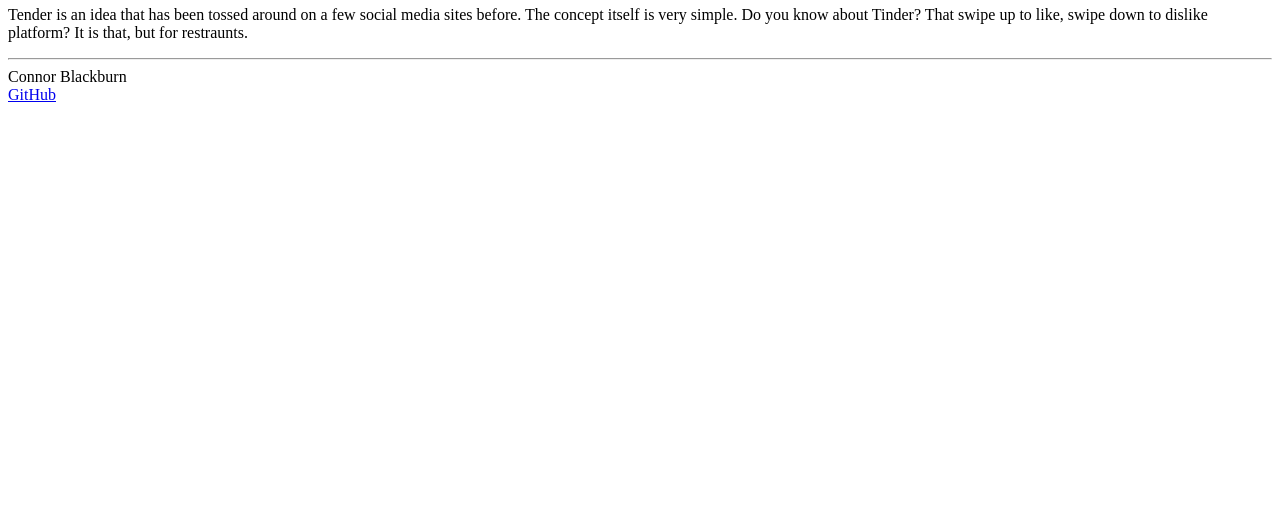
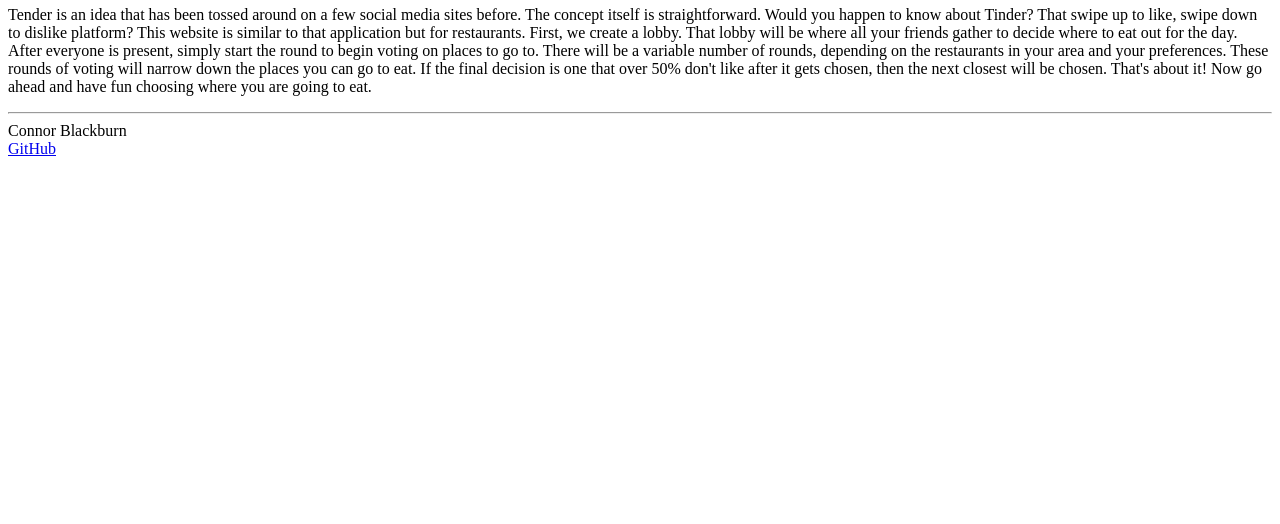
Before and after one commit to Smartiepants109/startup, a plain HTML site: page about.html in a window 1280 px wide. Shown: the part 276-800 px from the top of the page. Drawn offline with Linux system fonts and the light colour scheme.

Commit message:
Update about.html
added more of a description

```diff
--- a/about.html
+++ b/about.html
@@ -25,7 +25,9 @@
     <main>
       <div id="picture" class="picture-box"><img width="400px" src="placeholder.jpg" alt="random" /></div>
       <h1>Welcome to my About page for Tender!</h1>
-      <p>Tender is an idea that has been tossed around on a few social media sites before. The concept itself is very simple. Do you know about Tinder? That swipe up to like, swipe down to dislike platform? It is that, but for restraunts.</p>
+      <p>Tender is an idea that has been tossed around on a few social media sites before. The concept itself is straightforward. Would you happen to know about Tinder? That swipe up to like, swipe down to dislike platform? This website is similar to that application but for restaurants.
+      First, we create a lobby. That lobby will be where all your friends gather to decide where to eat out for the day. After everyone is present, simply start the round to begin voting on places to go to. There will be a variable number of rounds, depending on the restaurants in your area and your preferences.
+      These rounds of voting will narrow down the places you can go to eat. If the final decision is one that over 50% don't like after it gets chosen, then the next closest will be chosen. That's about it! Now go ahead and have fun choosing where you are going to eat.</p>
 
     </main>
 
```
